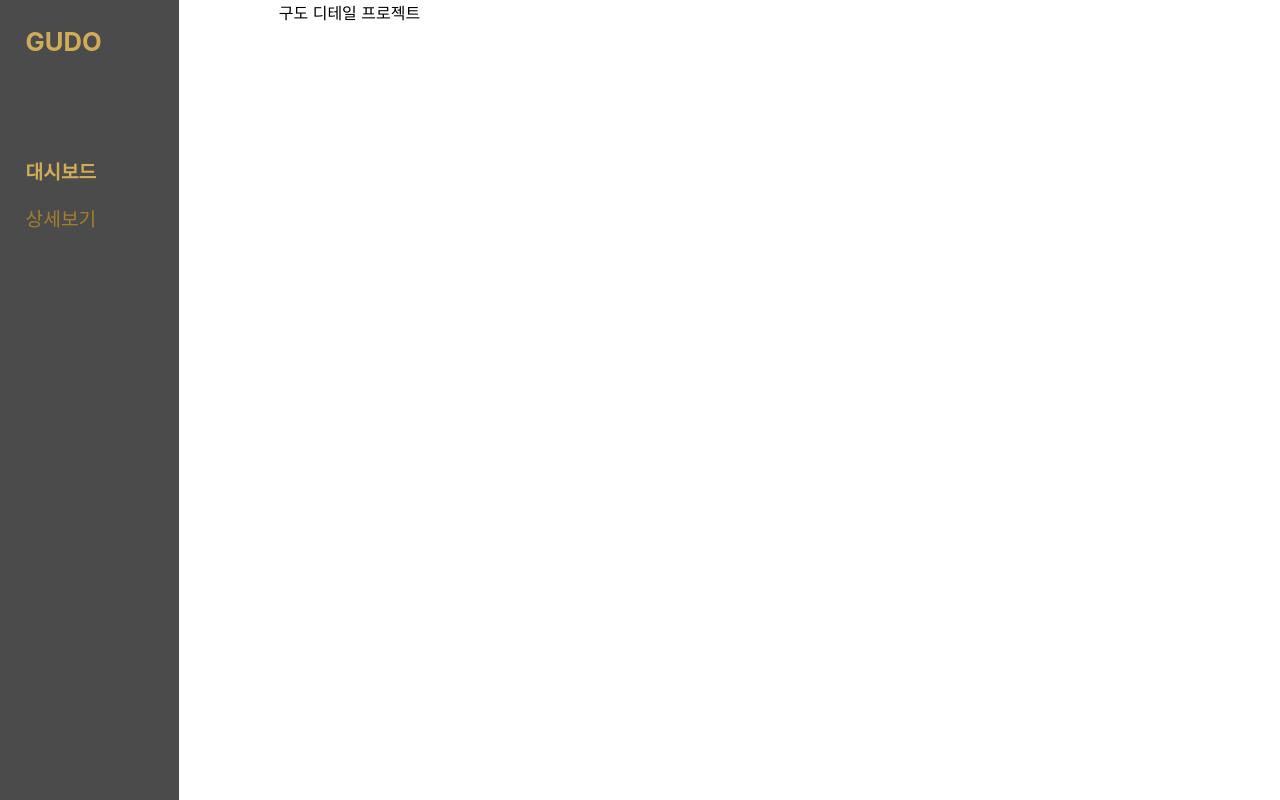
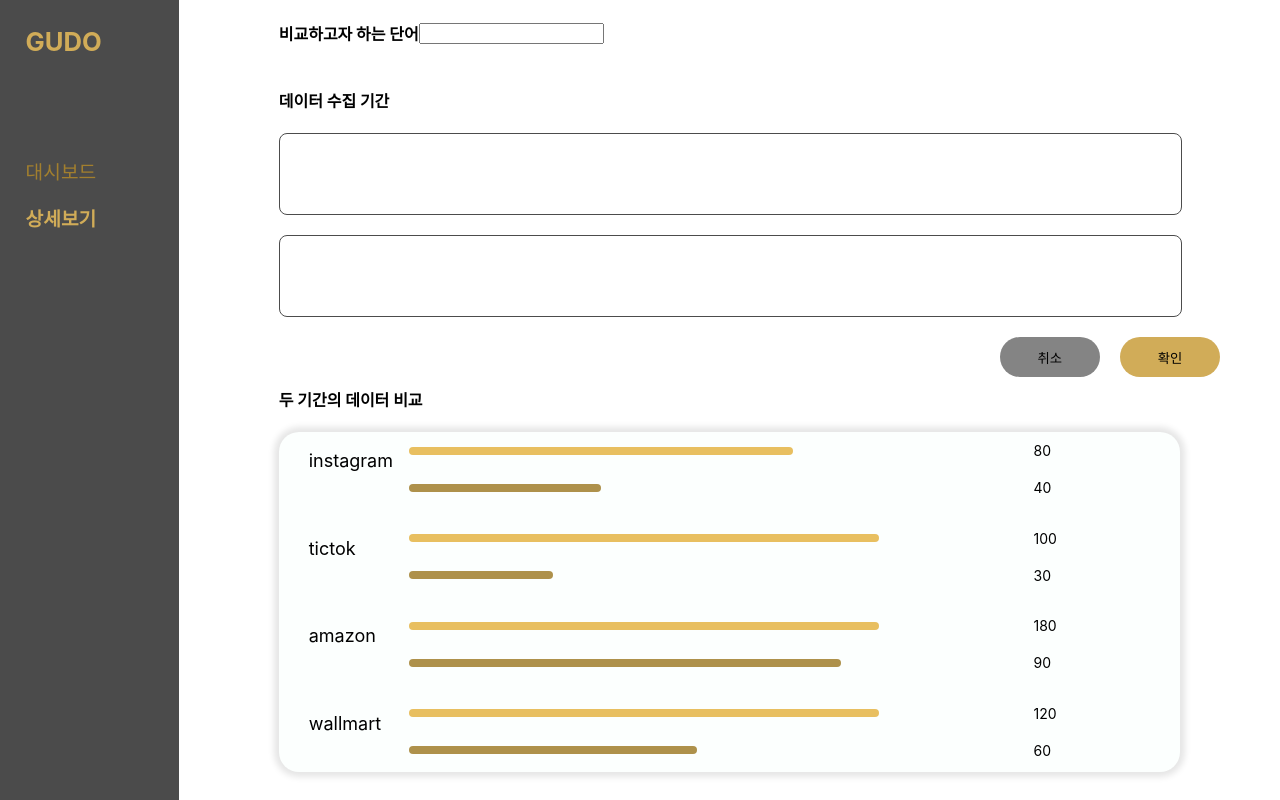
Before and after one commit to LeeHannaa/GUDO_front, a React (Create React App) app: page /detail in a window 1280 px wide. Built offline with nearby package versions, Linux system fonts and the light colour scheme.

Commit message:
feat: 상세 페이지 Bar 그래프 설정

```diff
--- /dev/null
+++ b/src/components/DetailPage/BarComponent.js
@@ -0,0 +1,111 @@
+import styled from "styled-components";
+
+const NoCenterHorizontal = styled.div`
+  display: flex;
+  align-items: center;
+  width: 100%;
+`;
+const Box = styled.div`
+  font-size: 18px;
+  width: 90%;
+  height: 85%;
+  border-radius: 20px;
+  box-shadow: 0px 0px 6px 5px rgba(0, 0, 0, 0.1);
+  display: flex;
+  align-items: center;
+  background-color: #fcfffe;
+  flex-direction: column;
+`;
+const ChannelText = styled.p`
+  width: 100px;
+  font-size: 18px;
+  margin-left: 30px;
+`;
+const Graph = styled.div`
+  display: flex;
+  flex-direction: column;
+  justify-content: center;
+  border: none;
+  width: 80%;
+`;
+const GraphText = styled.p`
+  width: 20%;
+  font-size: 14px;
+  margin: 0;
+  margin-top: 10px;
+  margin-bottom: 10px;
+  margin-left: 20%;
+`;
+const BarContainer = styled.div`
+  display: flex;
+  align-items: center;
+  margin: 5px 0;
+  width: 100%;
+`;
+
+const Bar = styled.div`
+  height: 8px;
+  border-radius: 10px;
+  margin-right: 10px;
+  background-color: ${(props) => props.bgColor};
+  width: ${(props) => props.width}%;
+`;
+
+const barData = [
+  {
+    channel: "instagram",
+    first: 80,
+    second: 40,
+  },
+  {
+    channel: "tictok",
+    first: 100,
+    second: 30,
+  },
+  {
+    channel: "amazon",
+    first: 180,
+    second: 90,
+  },
+  {
+    channel: "wallmart",
+    first: 120,
+    second: 60,
+  },
+];
+
+function BarComponent() {
+  return (
+    <>
+      <Box>
+        {barData?.map((item) => {
+          const targetPercentage = item.first;
+          const consumptionPercentage = item.second;
+          return (
+            <div
+              style={{ width: "100%", display: "flex", marginBottom: "1.5%" }}
+            >
+              <ChannelText>{item.channel}</ChannelText>
+              <Graph>
+                <NoCenterHorizontal>
+                  <BarContainer>
+                    <Bar bgColor={"#E8BF60"} width={targetPercentage} />
+                  </BarContainer>
+                  <GraphText>{targetPercentage}</GraphText>
+                </NoCenterHorizontal>
+                <NoCenterHorizontal>
+                  <BarContainer>
+                    <Bar bgColor={"#AE914B"} width={consumptionPercentage} />
+                  </BarContainer>
+                  <GraphText>{consumptionPercentage}</GraphText>
+                </NoCenterHorizontal>
+              </Graph>
+            </div>
+          );
+        })}
+      </Box>
+    </>
+  );
+}
+
+export default BarComponent;
--- /dev/null
+++ b/src/components/DetailPage/CompareComponent.js
@@ -0,0 +1,54 @@
+import styled from "styled-components";
+
+const Horizontal = styled.div`
+  //가로 정렬
+  display: flex;
+  align-items: center;
+  width: 100%;
+`;
+const PeriodBox = styled.div`
+  width: 90%;
+  height: 80px;
+  border: 1px solid #4c4c4c;
+  border-radius: 8px;
+  margin-bottom: 20px;
+`;
+
+const CancleBT = styled.button`
+  width: 10%;
+  height: 40px;
+  background: #848484;
+  border: none;
+  border-radius: 20px;
+  margin-right: 20px;
+  float: right;
+`;
+const CheckBT = styled.button`
+  width: 10%;
+  height: 40px;
+  background: #d1ac58;
+  border: none;
+  border-radius: 20px;
+  margin-right: 60px;
+  float: right;
+`;
+
+function CompareComponent() {
+  return (
+    <div>
+      <Horizontal>
+        <h4>비교하고자 하는 단어</h4>
+        <input></input>
+      </Horizontal>
+
+      <h4>데이터 수집 기간</h4>
+      <PeriodBox></PeriodBox>
+      <PeriodBox></PeriodBox>
+
+      <CheckBT>확인</CheckBT>
+      <CancleBT>취소</CancleBT>
+    </div>
+  );
+}
+
+export default CompareComponent;
--- /dev/null
+++ b/src/components/DetailPage/DataComponent.js
@@ -0,0 +1,13 @@
+// ChannelComponent.js
+import BarComponent from "./BarComponent";
+
+function DataComponent() {
+  return (
+    <div style={{ marginTop: "70px", height: "50%" }}>
+      <h4>두 기간의 데이터 비교</h4>
+      <BarComponent />
+    </div>
+  );
+}
+
+export default DataComponent;
--- a/src/components/Layout.js
+++ b/src/components/Layout.js
@@ -1,5 +1,5 @@
-import React, { useState } from "react";
-import { Link, Outlet } from "react-router-dom";
+import React, { useState, useEffect } from "react";
+import { Link, Outlet, useLocation } from "react-router-dom";
 import styled from "styled-components";
 
 const TotalDiv = styled.div`
@@ -41,7 +41,15 @@
 `;
 
 export default function Layout() {
-  const [clickedLink, setClickedLink] = useState("main");
+  const [clickedLink, setClickedLink] = useState("");
+  const location = useLocation();
+  useEffect(() => {
+    if (location.pathname === "/") {
+      setClickedLink("main");
+    } else if (location.pathname === "/detail") {
+      setClickedLink("detail");
+    }
+  }, [location.pathname]);
 
   const handleLinkClick = (link) => {
     setClickedLink(link);
--- a/src/pages/DetailPage.js
+++ b/src/pages/DetailPage.js
@@ -1,5 +1,13 @@
+import CompareComponent from "../components/DetailPage/CompareComponent";
+import DataComponent from "../components/DetailPage/DataComponent";
+
 function DetailPage() {
-  return <>구도 디테일 프로젝트</>;
+  return (
+    <>
+      <CompareComponent />
+      <DataComponent />
+    </>
+  );
 }
 
 export default DetailPage;
```
